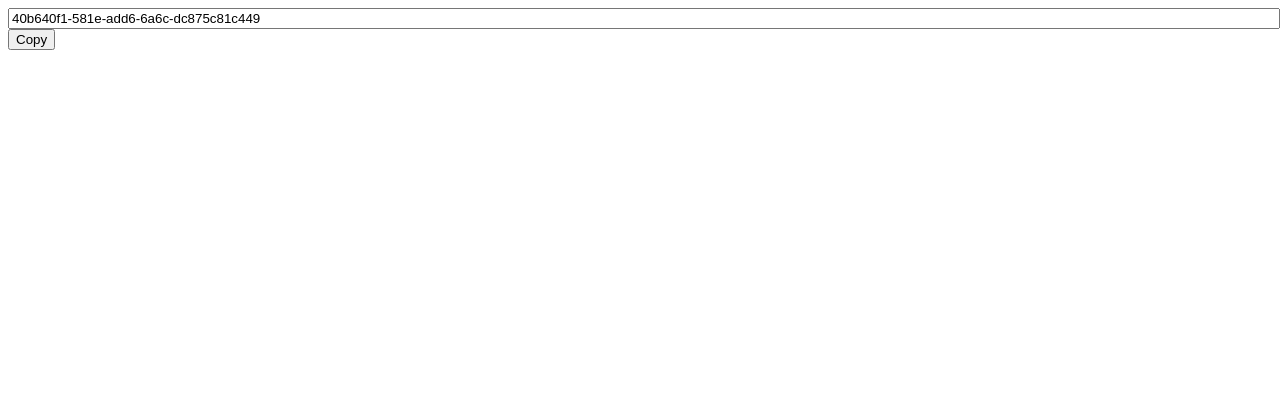
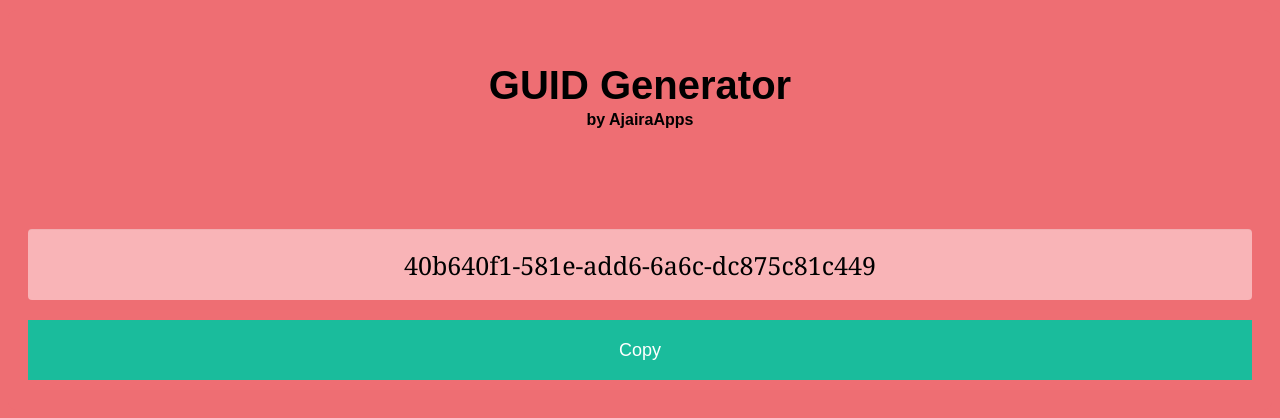
Before and after one commit to ShehabSunny/guidgen, a website: page index.html in a window 1280 px wide. Drawn offline with Linux system fonts and the light colour scheme; some packages are replaced by stand-ins of ours; a script that the page names is missing; a web font is replaced by a local one.

Commit message:
updated css

```diff
--- /dev/null
+++ b/app/style.css
@@ -0,0 +1,100 @@
+body{
+  background: #ee6e73;
+}
+
+.intro{
+    color: #000;
+    font-size: 40px;
+    text-align: center;
+    font-style: normal;
+    width: 100%;
+    font-family: 'Bubbler One', sans-serif;
+}
+
+.brand{
+  margin-bottom: 100px;
+  margin-top: -30px;
+  text-align: center;
+  font-style: normal;
+  width: 100%;
+  font-family: 'Bubbler One', sans-serif;
+}
+
+.content{
+    padding: 10px 20px;
+    background: #f4f7f8;
+    margin: 10px auto;
+    padding: 20px;
+    background: #ee6e73;
+    border-radius: 8px;
+    font-family: 'Bubbler One', sans-serif;
+}
+.content fieldset{
+    border: none;
+}
+.content legend {
+    font-size: 1.4em;
+    margin-bottom: 10px;
+}
+.content label {
+    display: block;
+    margin-bottom: 8px;
+}
+.content input{
+    font-family: Georgia, "Times New Roman", Times, serif;
+    background: rgba(255,255,255,.1);
+    border: none;
+    border-radius: 4px;
+    font-size: 16px;
+    margin: 0;
+    outline: 0;
+    padding: 7px;
+    width: 100%;
+    box-sizing: border-box;
+    -webkit-box-sizing: border-box;
+    -moz-box-sizing: border-box;
+    background-color: rgb(249, 180, 183);
+    color:#474b4e;
+    -webkit-box-shadow: 0 1px 0 rgba(0,0,0,0.03) inset;
+    box-shadow: 0 1px 0 rgba(0,0,0,0.03) inset;
+    position: relative;
+    display: block;
+    padding: 19px 39px 18px 39px;
+    color: #000;
+    font-size: 25px;
+    text-align: center;
+    font-style: normal;
+    width: 100%;
+    margin-bottom: 20px;
+
+}
+/*.content input:focus{
+    background: rgb(249, 180, 183);
+}
+.content select{
+    -webkit-appearance: menulist-button;
+    height:35px;
+}*/
+
+.button
+{
+    position: relative;
+    display: block;
+    padding: 19px 39px 18px 39px;
+    color: #FFF;
+    margin: 0 auto;
+    background: #1abc9c;
+    font-size: 18px;
+    text-align: center;
+    font-style: normal;
+    width: 100%;
+    border: 1px solid #1abc9c;
+    border-width: 1px 1px 1px;
+    margin-bottom: 10px;
+}
+.button:hover
+{
+    background: #109177;
+    border: 1px solid #109177;
+    border-width: 1px 1px 1px;
+}
--- a/index.html
+++ b/index.html
@@ -3,12 +3,19 @@
   <head>
     <meta charset="utf-8">
     <title>Guid Gen</title>
-    <script src="//cdnjs.cloudflare.com/ajax/libs/clipboard.js/1.4.0/clipboard.min.js"></script>
+    <!-- <script src="//cdnjs.cloudflare.com/ajax/libs/clipboard.js/1.4.0/clipboard.min.js"></script> -->
+    <script src="node_modules\clipboard\dist\clipboard.min.js"></script>
     <script src="./app/app.js"></script>
-
+    <link rel="stylesheet" href="./app/style.css">
+    <link href="https://fonts.googleapis.com/css?family=Bubbler+One" rel="stylesheet">
   </head>
   <body>
-    <input id="guid" value="" style="width:100%">
-    <button class="button" id="copy-button" data-clipboard-target="#guid" onclick="buttonClicked()">Copy</button>
+    <div class="content">
+      <h2 class="intro">GUID Generator</h2>
+      <h4 class="brand">by AjairaApps</h4>
+      <input id="guid" type="text" value="">
+      <button class="button" id="copy-button" data-clipboard-target="#guid" onclick="buttonClicked()">Copy</button>
+    </div>
+
   </body>
 </html>
--- a/package.json
+++ b/package.json
@@ -3,7 +3,9 @@
   "version": "1.0.0",
   "description": "",
   "main": "index.js",
-  "dependencies": {},
+  "dependencies": {
+    "clipboard": "^1.7.1"
+  },
   "devDependencies": {},
   "scripts": {
     "test": "echo \"Error: no test specified\" && exit 1"
```
